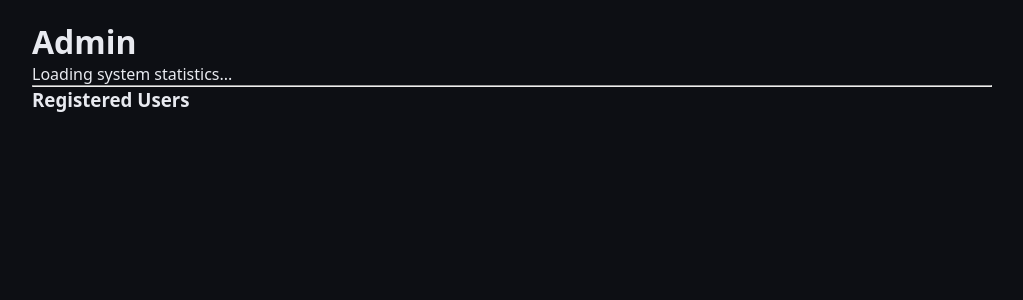
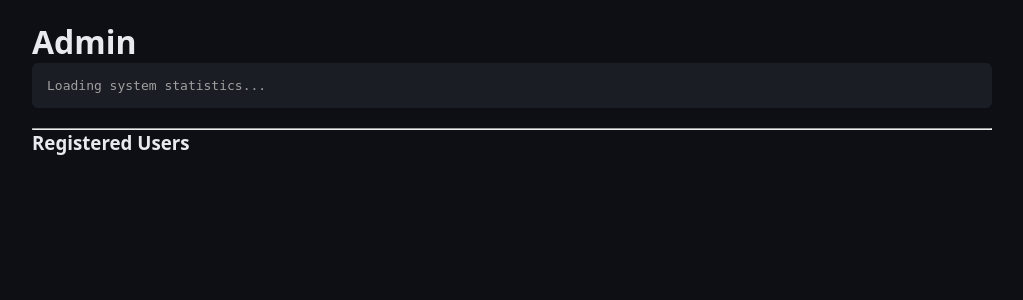
Before and after one commit to matthewlloydwalter-svg/Alpha-Bot-Trader-, a FastAPI app: page /admin in a window 1280 px wide. Shown: the part 54-354 px from the top of the page, without its empty margins (128-1151 px from the left). Run offline with FastAPI, Linux system fonts and the light colour scheme.

Commit message:
Update style.css

```diff
--- a/static/style.css
+++ b/static/style.css
@@ -72,3 +72,24 @@ button {
   cursor: pointer;
   font-weight: 600;
 }
+
+/* --- Admin Page Specific Styles --- */
+
+#stats-content {
+    background: #1a1d24;
+    padding: 15px;
+    border-radius: 6px;
+    margin-bottom: 20px;
+    color: #a0a0a0;
+    font-family: monospace; /* Makes stats data look like code */
+}
+
+#users-list {
+    list-style-type: none; /* Removes the bullet points */
+    padding: 0;
+}
+
+#users-list li {
+    padding: 10px;
+    border-bottom: 1px solid #333;
+}
```
